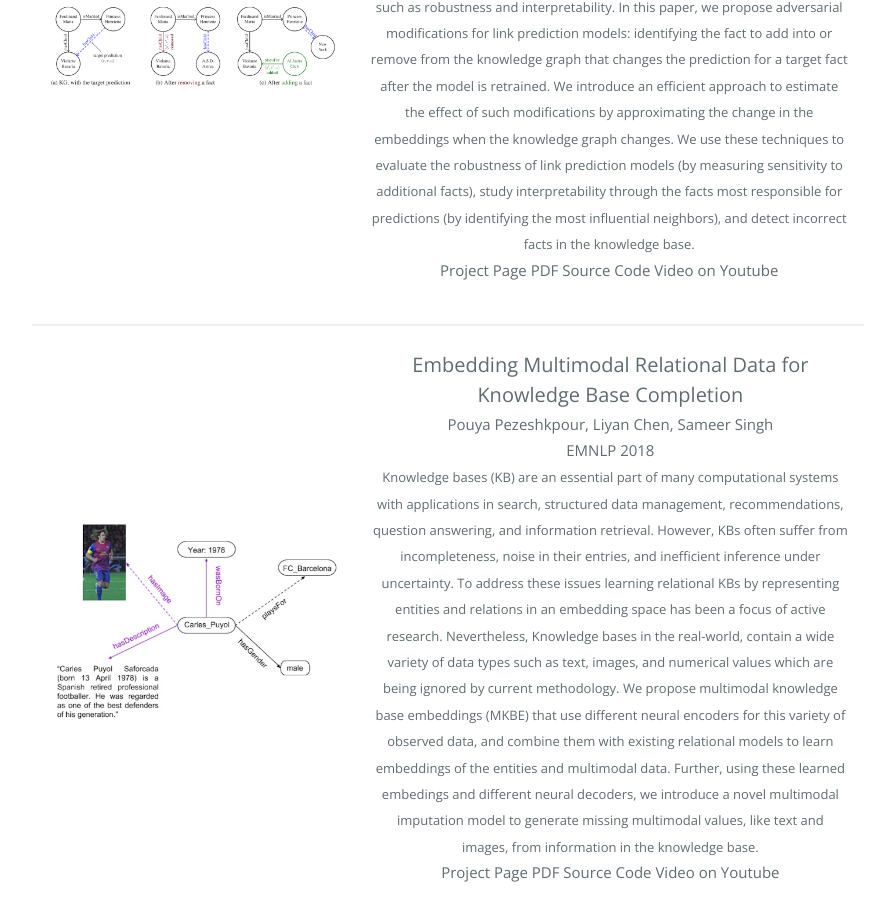
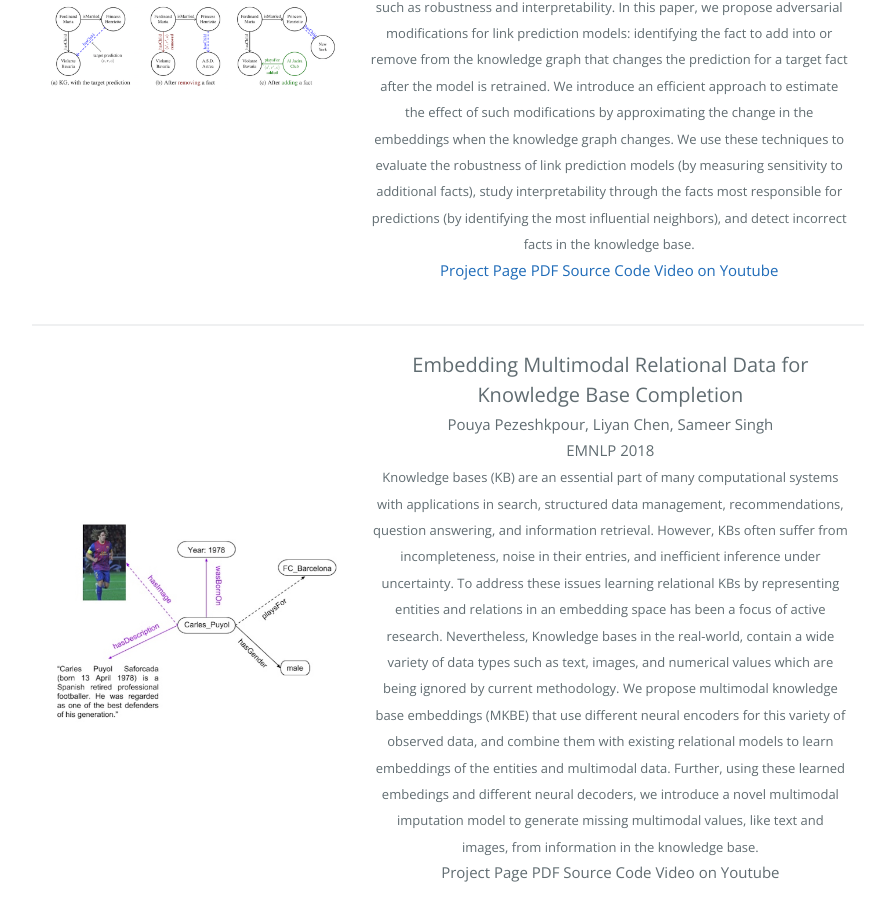
Before and after one commit to pouyapez/pouyapez.github.io, a Jekyll site: the page built from index.md, in a window 1280 px wide and 900 px high, scrolled down 1958 px. Shown: the whole window, without its empty margins (192-1087 px from the left). Built offline with Jekyll 4.4.1, drawn with Linux system fonts in a browser that asks for light colours.

Commit message:
Update index.md

```diff
--- a/index.md
+++ b/index.md
@@ -78,7 +78,7 @@ layout: default
             <font style="font-size:15px">Pouya Pezeshkpour, Yifan Tian, Sameer Singh<br>
             NAACL 2019</font><br>
             <font style="font-size:13px">Representing entities and relations in an embedding space is a well-studied approach for machine learning on relational data. Existing approaches, however, primarily focus on improving accuracy and overlook other aspects such as robustness and interpretability. In this paper, we propose adversarial modifications for link prediction models: identifying the fact to add into or remove from the knowledge graph that changes the prediction for a target fact after the model is retrained. We introduce an efficient approach to estimate the effect of such modifications by approximating the change in the embeddings when the knowledge graph changes. We use these techniques to evaluate the robustness of link prediction models (by measuring sensitivity to additional facts), study interpretability through the facts most responsible for predictions (by identifying the most influential neighbors), and detect incorrect facts in the knowledge base.</font><br>
-<font style="font-size:15px">Project Page     PDF     Source Code     Video on Youtube</font>
+<font style="font-size:15px"><a href="https://pouyapez.github.io/criage/">Project Page</a>     <a href="https://arxiv.org/pdf/1905.00563.pdf">PDF</a>     <a href="https://github.com/pouyapez/criage">Source Code</a>     <a href="https://www.youtube.com/watch?v=irVqAjt664s">Video on Youtube</a></font>
           </p>
         </td>
       </tr>
```
